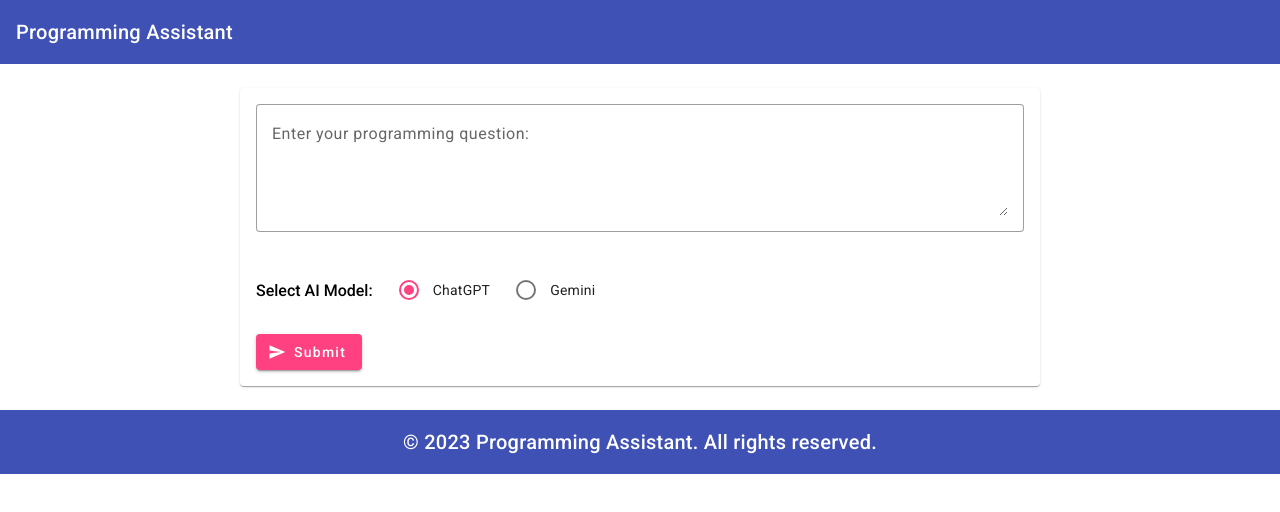
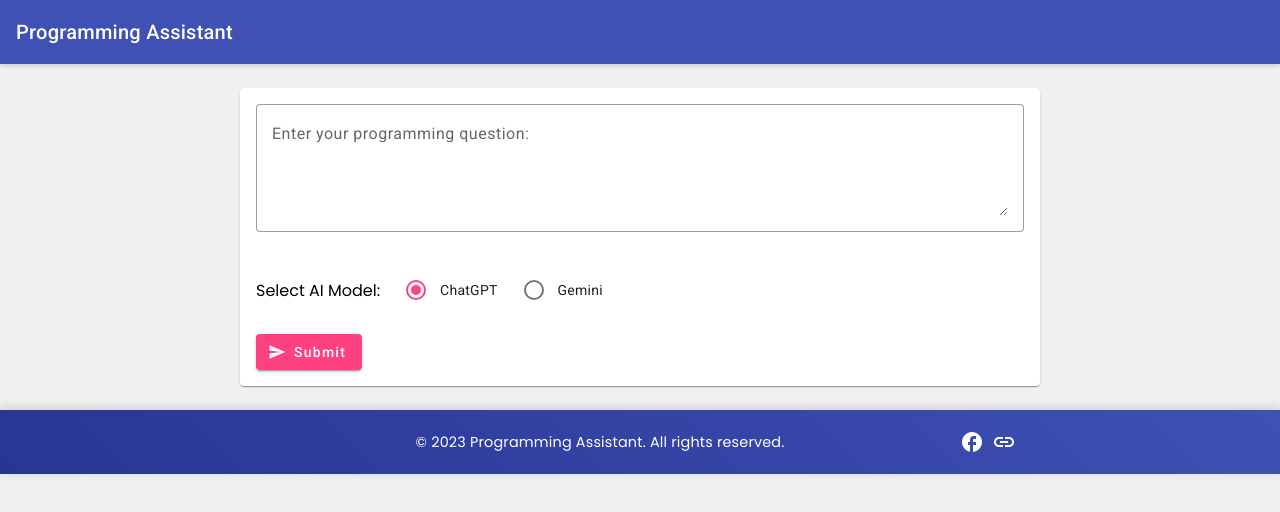
Before and after one commit to Japkutija/programming-assistant-frontend, an Angular app: page / in a window 1280 px wide. Shown: the top 512 px of the page. Built offline with nearby package versions, Linux system fonts and the light colour scheme.

Commit message:
Enhanced layout and footer with Material and custom styling
- Updated container and toolbar styles for improved layout.
- Added footer gradient, social icons, and enhanced font.
- Integrated Poppins font for a modern, clean look.

```diff
--- a/src/app/app.component.css
+++ b/src/app/app.component.css
@@ -1,17 +1,59 @@
 .container {
-  max-width: 800px;
-  margin: 24px auto;
-  padding: 0 16px;
+  max-width: 50rem;
+  margin: 1.5rem auto;
+  padding: 0 1rem;
+}
+
+.mat-toolbar {
+  box-shadow: 0 0.125rem 0.25rem rgba(0, 0, 0, 0.15);
 }
 
 .footer {
-  position: static;
-  bottom: 0;
+  background: linear-gradient(45deg, #283593, #3f51b5);
+  color: white;
+  padding: 1rem;
+  box-shadow: 0 -0.125rem 0.625rem rgba(0, 0, 0, 0.15);
   width: 100%;
+  font-family: 'Poppins', sans-serif;
+  font-size: 0.9rem;
+  display: flex;
+  justify-content: center;
+  align-items: center;
+}
+
+.footer-content {
+  display: flex;
+  justify-content: space-between;
+  align-items: center;
+  width: 100%;
+  max-width: 50rem;
+}
+
+.footer-text {
+  flex: 1;
   text-align: center;
 }
 
-.footer-text {
-  width: 100%;
-  text-align: center;
+.social-icons {
+  display: flex;
+  gap: 0.5rem;
+  padding-right: 1.5rem;
 }
+
+.social-icons mat-icon {
+  cursor: pointer;
+  transition: transform 0.2s;
+}
+
+.social-icons mat-icon:hover {
+  transform: scale(1.1);
+}
+
+.footer-spacer {
+  flex: 1 0 auto;
+}
+
+.mat-divider {
+  margin: 0 auto 0.5rem;
+  width: 90%;
+}
--- a/src/app/app.component.html
+++ b/src/app/app.component.html
@@ -1,4 +1,4 @@
-<mat-toolbar color="primary">
+<mat-toolbar style="background-color: #3f51b5; color: white;">
   <span>Programming Assistant</span>
 </mat-toolbar>
 
@@ -7,6 +7,15 @@
   <app-response-display [response]="response"></app-response-display>
 </div>
 
-<mat-toolbar color="primary" class="footer">
-  <span class="footer-text">© 2023 Programming Assistant. All rights reserved.</span>
+<!-- Spacer to push footer to the bottom if content is minimal -->
+<div class="footer-spacer"></div>
+
+<mat-toolbar class="footer">
+  <div class="footer-content">
+    <div class="footer-text" >© 2023 Programming Assistant. All rights reserved.</div>
+    <div class="social-icons">
+      <mat-icon>facebook</mat-icon>
+      <mat-icon>linkedin</mat-icon>
+    </div>
+  </div>
 </mat-toolbar>
--- a/src/app/app.component.ts
+++ b/src/app/app.component.ts
@@ -7,6 +7,8 @@ import { HttpClientModule } from '@angular/common/http';
 import { ResponseDisplayComponent } from './components/response-display/response-display.component';
 import { MatCardModule } from '@angular/material/card';
 import { MatToolbar } from '@angular/material/toolbar';
+import { MatIcon } from '@angular/material/icon';
+import {MatDividerModule} from '@angular/material/divider';
 
 
 @Component({
@@ -21,6 +23,8 @@ import { MatToolbar } from '@angular/material/toolbar';
     MatToolbar,
     MatCardModule,
     MatGridListModule,
+    MatIcon,
+    MatDividerModule
   ],
   templateUrl: './app.component.html',
   styleUrl: './app.component.css',
--- a/src/index.html
+++ b/src/index.html
@@ -8,6 +8,7 @@
   <link rel="icon" type="image/x-icon" href="favicon.ico">
   <link href="https://fonts.googleapis.com/css2?family=Roboto:wght@300;400;500&display=swap" rel="stylesheet">
   <link href="https://fonts.googleapis.com/icon?family=Material+Icons" rel="stylesheet">
+  <link href="https://fonts.googleapis.com/css2?family=Poppins:wght@400;600&display=swap" rel="stylesheet">
 </head>
 <body>
   <app-root></app-root>
--- a/src/styles.css
+++ b/src/styles.css
@@ -4,13 +4,14 @@ html, body { height: 100%; }
 
 body {
   margin: 0;
-  font-family: Roboto, Arial, sans-serif;
+  font-family: 'Poppins', sans-serif;
+  background-color: #f0f0f0;
 }
 
 .container {
-  max-width: 800px;
-  margin: 0 auto;
-  padding: 16px;
+  max-width: 50rem;
+  margin: 1.5rem auto;
+  padding: 1rem;
 }
 
 mat-toolbar {
@@ -27,5 +28,9 @@ mat-toolbar {
 
 .error {
   color: red;
-  margin-top: 10px;
+  margin-top: 0.625rem;
 }
+
+* {
+  /* outline: 0.0625rem solid red; */
+}
```
